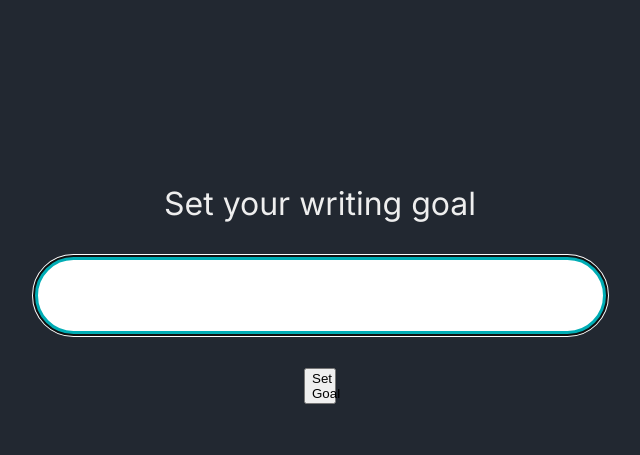
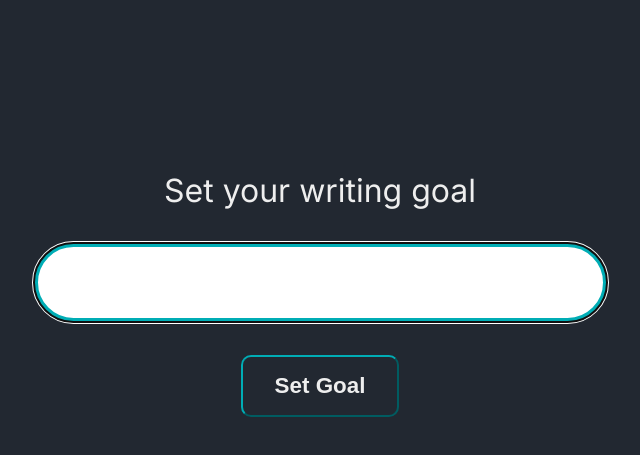
Before and after one commit to san5216/word-sprint, a website: page index.html in a window 1280 px wide. Shown: the part 125-580 px from the top of the page, without its empty margins (320-960 px from the left). Drawn offline with Linux system fonts and the light colour scheme.

Commit message:
Add button styling

```diff
--- a/style.css
+++ b/style.css
@@ -59,8 +59,24 @@ body {
 }
 
 .goal-form__button {
-    width: 2rem;
+    background-color: var(--clr-background);
+    border-color: var(--clr-border);
+    border-radius: 10px;
+    padding: 1rem 2rem;
+    font-size: 1.4rem;
+    color: var(--clr-text);
+    font-weight: 700;
+
+    cursor: pointer;
 }
+
+.goal-form__button:hover {
+    background-color: var(--clr-border);
+    border-color: var(--clr-border);
+    color: var(--clr-background);
+}
+
+
 
 .word-count {
     color: var(--clr-text);
@@ -68,10 +84,6 @@ body {
     margin: 1rem 0;
     font-weight: 700;
 }
-
-/*.current-count {*/
-/*    color: var(--clr-low-count);*/
-/*}*/
 
 .text-box {
     width: 100%;
```
